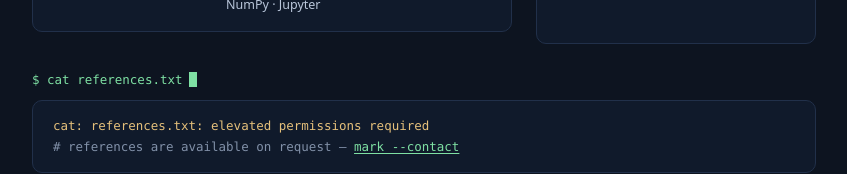
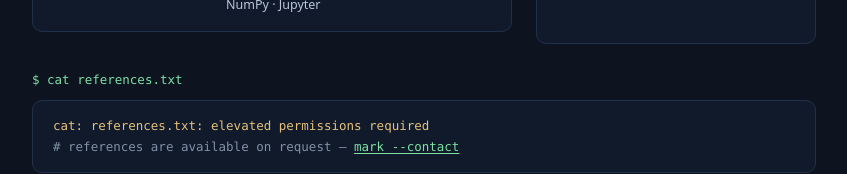
Before and after one commit to mpainenz/markpaine-site, a Next.js app: page /resume in a window 1280 px wide. Shown: the part 1981-2155 px from the top of the page, without its empty margins (216-1063 px from the left). Built offline with nearby package versions, Linux system fonts and the light colour scheme.

Commit message:
ui: keep one terminal cursor per page
Clarify the terminal motif and place the contact prompt next to the actions it introduces.

```diff
--- a/app/resume/page.tsx
+++ b/app/resume/page.tsx
@@ -166,9 +166,7 @@ export default function Resume() {
 
       <section aria-labelledby="references-heading" style={{ display: 'flex', flexDirection: 'column', gap: 10 }}>
         <h2 id="references-heading" className="sr-only">References</h2>
-        <div className="prompt-line mono">
-          $ cat references.txt<span className="cursor" style={{ marginLeft: 6 }} />
-        </div>
+        <div className="prompt-line mono">$ cat references.txt</div>
         <div className="panel no-print mono references-copy" style={{ padding: '14px 20px', fontSize: 12.5, lineHeight: 1.7 }}>
           <div style={{ color: '#E5C07B' }}>cat: references.txt: elevated permissions required</div>
           <div style={{ color: 'var(--faint)' }}>
```
Also changed, not shown: app/contact/page.tsx (+4 -4 lines), 1 other file (tests, documents, lock files or other folders).
